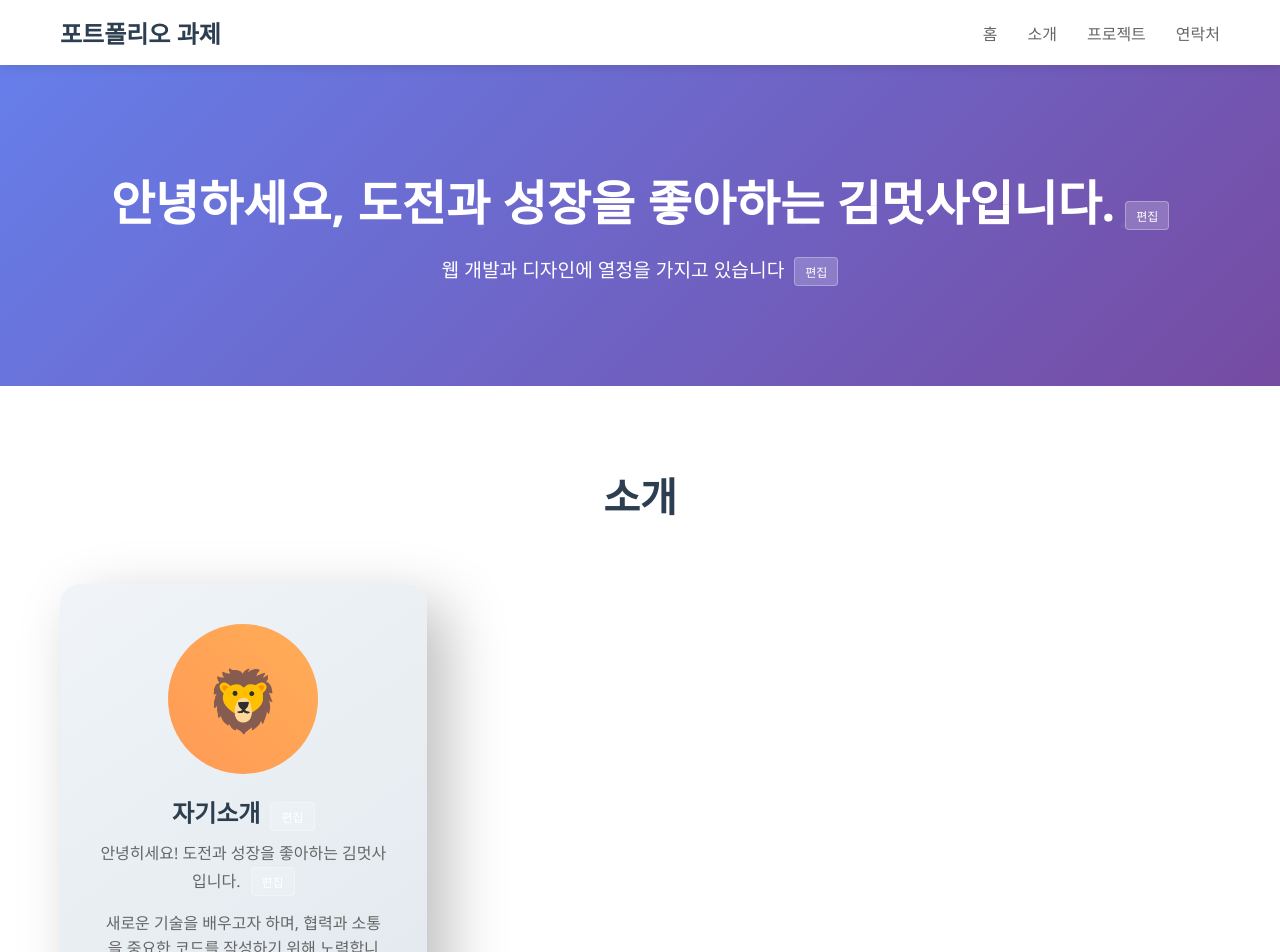
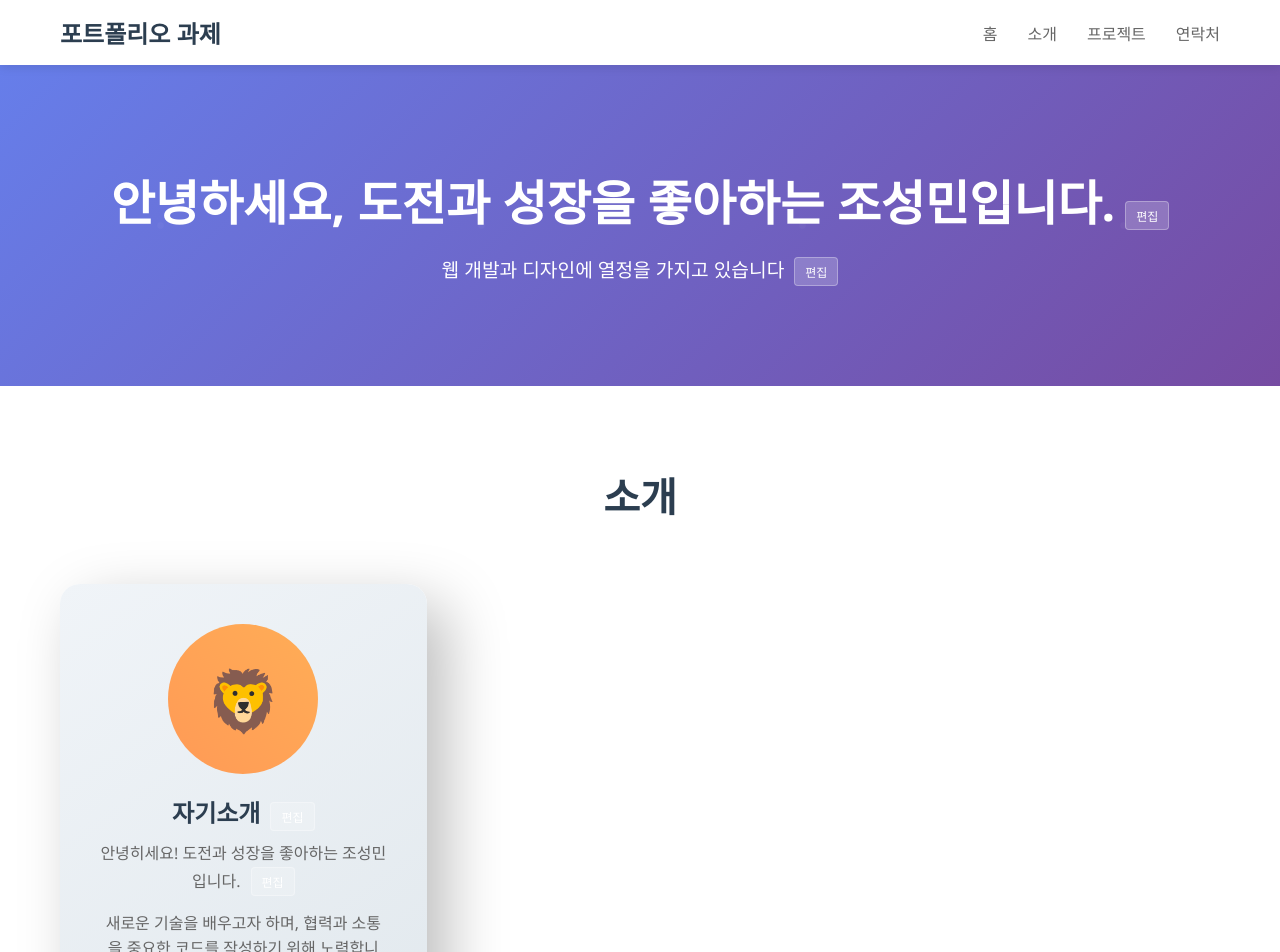
Before and after one commit to csm123455/csm123455.github.io, a React (Create React App) app: page / in a window 1280 px wide. Shown: the top 952 px of the page. Built offline with nearby package versions, Linux system fonts and the light colour scheme.

Commit message:
feat: 배포 전략 변경 및 콘텐츠 업데이트

```diff
--- a/src/components/About.tsx
+++ b/src/sections/About.tsx
@@ -14,7 +14,7 @@ const About: React.FC = () => {
                 <button className="edit-btn">편집</button>
               </h3>
               <p className="editable" data-field="intro">
-                안녕히세요! 도전과 성장을 좋아하는 김멋사입니다.
+                안녕히세요! 도전과 성장을 좋아하는 조성민입니다.
                 <button className="edit-btn">편집</button>
               </p>
               <p className="editable" data-field="description">
--- a/src/components/Hero.tsx
+++ b/src/sections/Hero.tsx
@@ -6,7 +6,7 @@ const Hero: React.FC = () => {
       <div className="container">
         <div className="hero-content">
           <h1 className="editable" data-field="hero-title">
-            안녕하세요, 도전과 성장을 좋아하는 김멋사입니다.
+            안녕하세요, 도전과 성장을 좋아하는 조성민입니다.
             <button className="edit-btn">편집</button>
           </h1>
           <p className="editable" data-field="hero-subtitle">
```
Also changed, not shown: package.json (+2 -5 lines), src/App.tsx (+5 -5 lines), src/sections/Contact.tsx (renamed from src/components/Contact.tsx), src/sections/Projects.tsx (renamed from src/components/Projects.tsx), src/styles/App.css (renamed from src/App.css), 15 other files (tests, documents, lock files or other folders).
